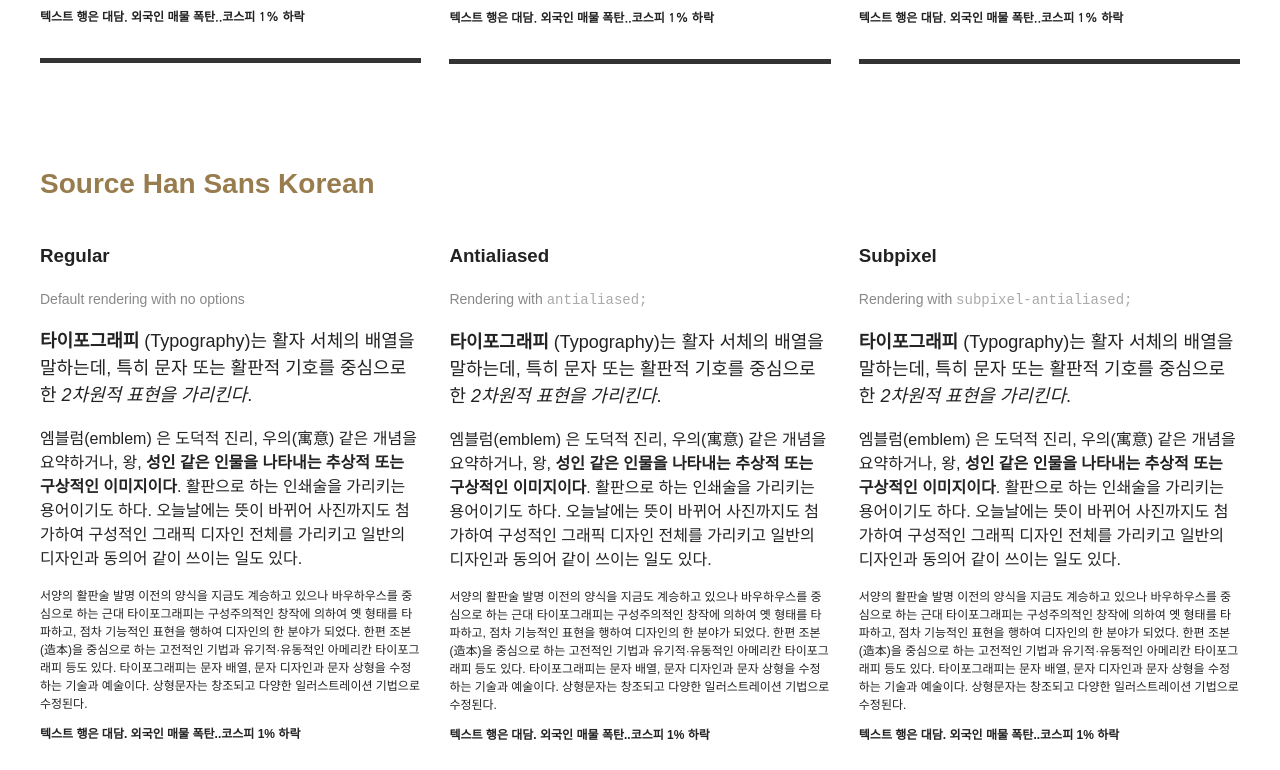
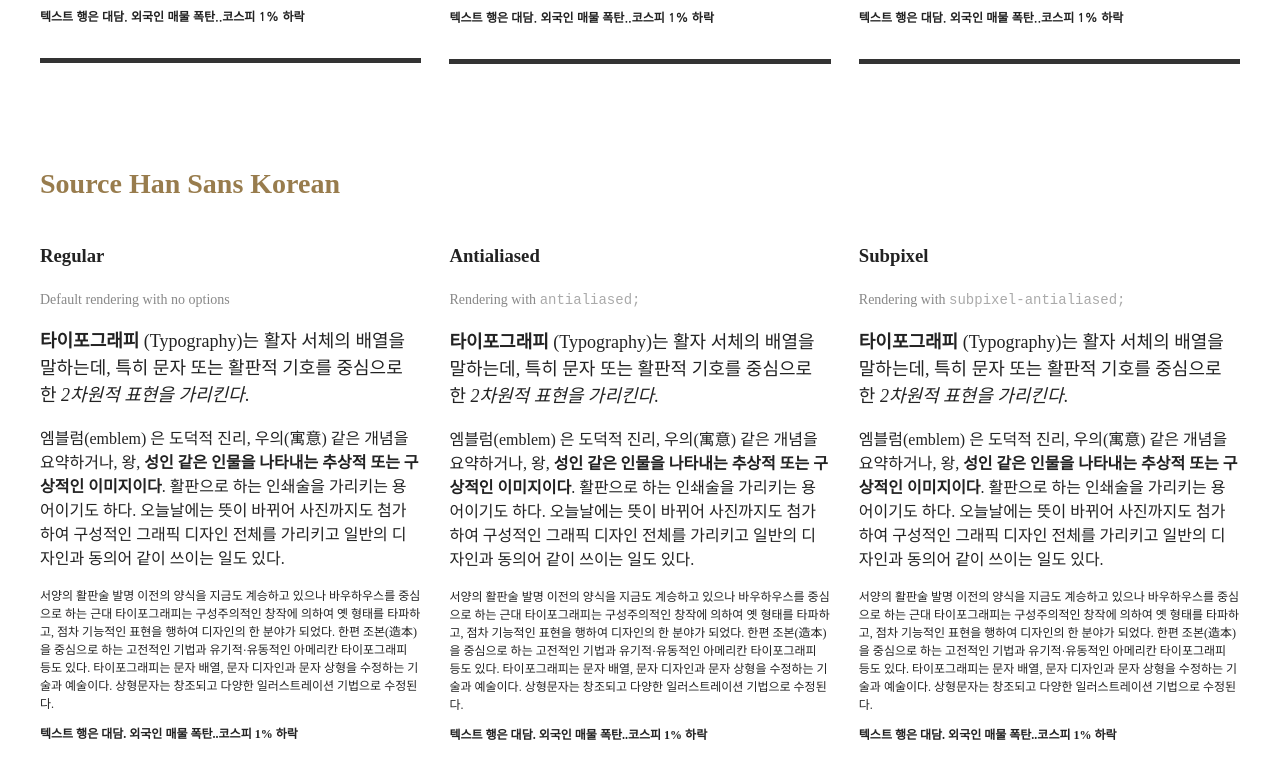
Before and after one commit to nextbase/korean-type-test, a website: page src/index.html in a window 1280 px wide. Shown: the part 2050-2820 px from the top of the page. Drawn offline with Linux system fonts and the light colour scheme; files that its build step writes are made by us from their sources; a web font is replaced by a local one.

Commit message:
Source wasn't activated

```diff
--- a/src/index.html
+++ b/src/index.html
@@ -302,7 +302,7 @@
 
         <a name="source"></a>
 
-        <div id="source" class="container source">
+        <div id="source" class="container source-han-sans">
 
           <div class="header">
             <h1>Source Han Sans Korean</h1>
```
Also changed, not shown: dist/index.html.
